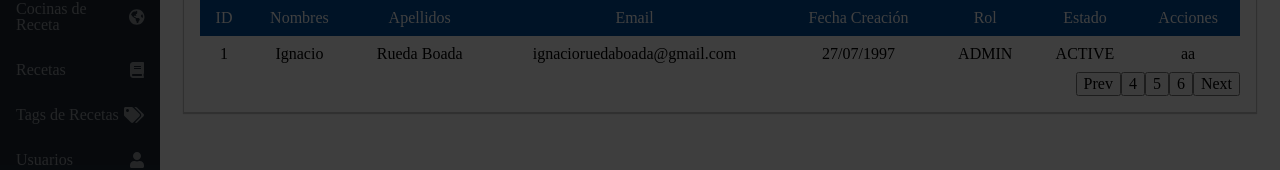
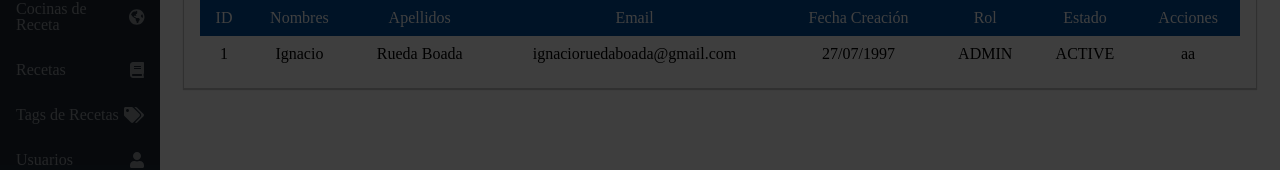
Before and after one commit to Jibaru/cooking-app-admin, a Vue app: page /usuarios in a window 1280 px wide. Shown: the part 344-514 px from the top of the page. Built offline with nearby package versions, Linux system fonts and the light colour scheme; a web font is replaced by a local one.

Commit message:
Extracted pagination

```diff
--- a/src/components/ui/BaseTable.vue
+++ b/src/components/ui/BaseTable.vue
@@ -8,15 +8,6 @@
         <slot name="body"></slot>
       </tbody>
     </table>
-    <div class="pagination">
-      <div>
-        <button>Prev</button>
-        <button>4</button>
-        <button>5</button>
-        <button>6</button>
-        <button>Next</button>
-      </div>
-    </div>
   </div>
 </template>
 <style lang="scss" scoped>
@@ -34,14 +25,4 @@ table {
     color: $app-secondary-font-color;
   }
 }
-
-.pagination {
-  width: 100%;
-  display: flex;
-  flex-direction: row-reverse;
-
-  div {
-    width: fit-content;
-  }
-}
 </style>
```
